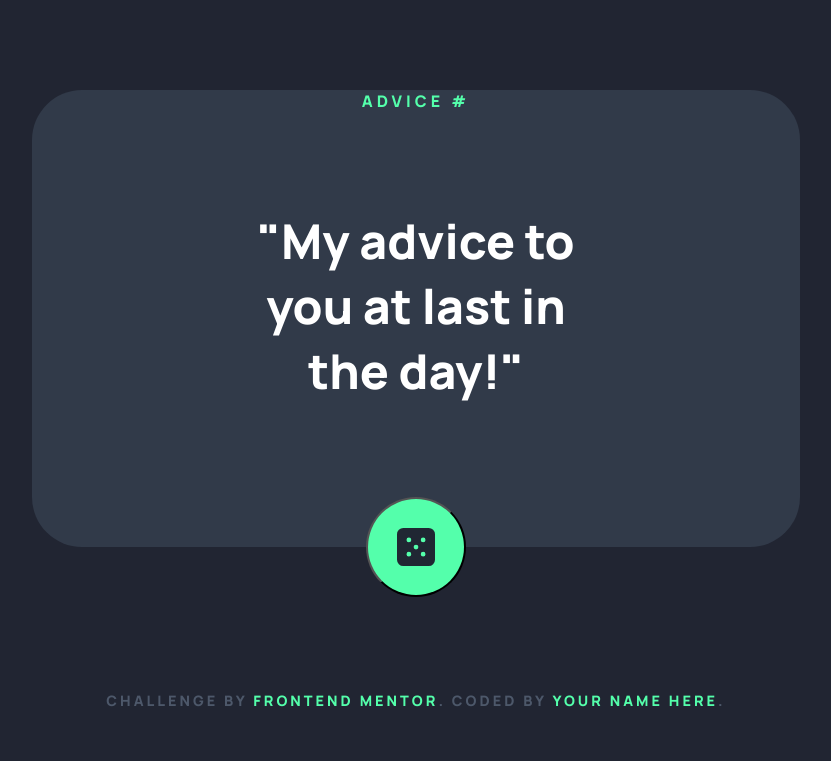
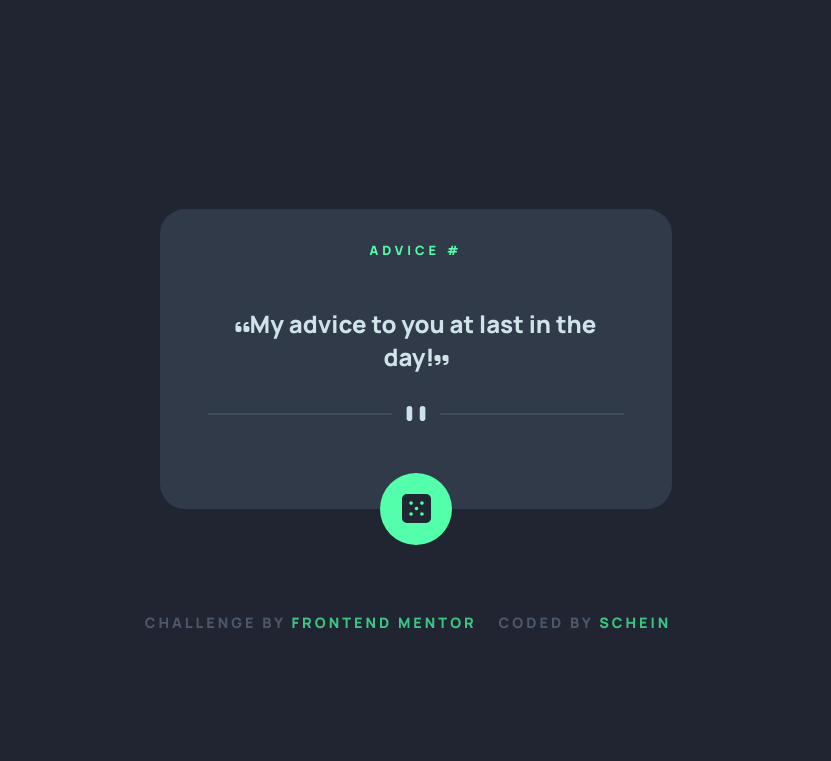
Before and after one commit to jameschein/advice-generator, a plain HTML site: page index.html in a window 1280 px wide. Shown: the whole page, without its empty margins (224-1055 px from the left). Drawn offline with Linux system fonts and the light colour scheme.

Commit message:
Layout Update

```diff
--- a/index.html
+++ b/index.html
@@ -17,7 +17,7 @@
     .attribution { font-size: 1rem; text-align: center; }
   </style>
 
-
+  <script src="https://kit.fontawesome.com/98fc27b2a0.js" crossorigin="anonymous"></script>
 </head>
 <body>
 
@@ -29,7 +29,7 @@
         <h1 class="advice-id">
           Advice #<span><!-- Advice ID goes here --></span></h1>
 
-         <blockquote class="advice-text">"My advice to you at last in the day!<!-- Advice text goes here -->"</blockquote>
+         <blockquote class="advice-text"><i class="fa-solid fa-quote-left"></i>My advice to you at last in the day!<!-- Advice text goes here --><i class="fa-solid fa-quote-right"></i></blockquote>
 
 
         <button class="cta-change-advice">Roll the advice die</button>
@@ -39,8 +39,8 @@
 
    <footer>
       <div class="attribution">
-      Challenge by <a href="https://www.frontendmentor.io?ref=challenge" target="_blank">Frontend Mentor</a>.
-      Coded by <a href="#">Your Name Here</a>.
+      Challenge by <a href="https://www.frontendmentor.io?ref=challenge" target="_blank">Frontend Mentor</a>
+      <span>Coded by <a href="https://schein.co.uk">Schein</a></span>
     </div>
    </footer>
 
--- a/style.css
+++ b/style.css
@@ -2,8 +2,11 @@
     --body-color:#212532;
     --card-color:#313A49;
     --highlights:#54FFAB;
+    --credits:#3cc683;
     --advice:'Manrope', sans-serif;
     --text-color:#4d586a;
+    --card-text-col:#CFE3E8;
+
 
 }
 
@@ -24,6 +27,12 @@ body{
 
 
 footer a {
+    color: var(--credits);
+    display: block;
+
+}
+
+footer a:hover {
     color: var(--highlights);
 
 }
@@ -51,28 +60,34 @@ footer .attribution {
 .card {
     display:flex;
     flex-direction: column;
-    justify-content: center;
-    width:60vw;
+    width:90%;
     min-height:450px;
     margin:0 auto 3rem;
-    border-radius: 50px;
+    border-radius: 25px;
     background-color: var(--card-color);
     position: relative;
-    color:white;
+    color:var(--card-text-col);
     text-align: center;
-    padding-inline:12rem;
+    padding-inline: 2em;
+    padding-block: 2rem;
 }
 
 .advice-id {
     text-transform: uppercase;
-    padding-block: 0 6rem;
+    padding-block: 1rem 6rem;
     letter-spacing: 4px;
     color: var(--highlights);
 }
 
 .advice-text {
-    font-size:3rem;
-    padding-block: 0 9rem;
+    font-size:2rem;
+    padding-block: 0 2rem;
+    background-image: url('images/pattern-divider-mobile.svg');
+    background-repeat: no-repeat;
+    background-position: 50% 100%;
+    background-size: 100%;
+    padding-block:0 4rem;
+
 }
 
 
@@ -89,10 +104,91 @@ footer .attribution {
     width:100px;
     height:100px;
     border-radius: 100%;
+    border:none;
     position: absolute;
     bottom:-50px;
     left:50%;
     margin-left:-50px;
     cursor: pointer;
 
+
 }
+
+footer span {
+    display: block;
+    padding-block:.25rem;
+}
+
+.cta-change-advice:hover {
+    box-shadow: 0 0 40px var(--highlights);
+}
+
+
+@media only screen and (min-width:768px) {
+
+
+    .wrapper {
+        display: flex;
+        justify-content: center;
+        align-items:center;
+        flex-direction: column;
+        height:100vh;
+    }
+
+    .card {
+        width:40vw;
+        min-height:300px;
+        margin:0 auto;
+        padding-inline:3rem;
+
+    }
+
+
+    .advice-id {
+        text-transform: uppercase;
+        padding-block: 0 3rem;
+        letter-spacing: 4px;
+        color: var(--highlights);
+        font-weight: 300;
+        font-size:.8rem;
+    }
+
+    .advice-text {
+        font-size:1.5rem;
+        background-image: url('images/pattern-divider-desktop.svg');
+        background-repeat: no-repeat;
+        padding-block:0 3rem
+
+    }
+
+    blockquote i {
+        font-size:1rem;
+    }
+
+    .cta-change-advice {
+        width:72px;
+        height:72px;
+        bottom:-36px;
+        margin-left:-36px;
+
+
+
+    }
+
+    footer {
+        padding-block:3rem 0;
+    }
+
+    footer span, footer a {
+        display: inline-block;
+        padding-block:.25rem;
+    }
+
+    footer span {
+        padding-inline:1rem;
+    }
+
+
+
+
+}
```
